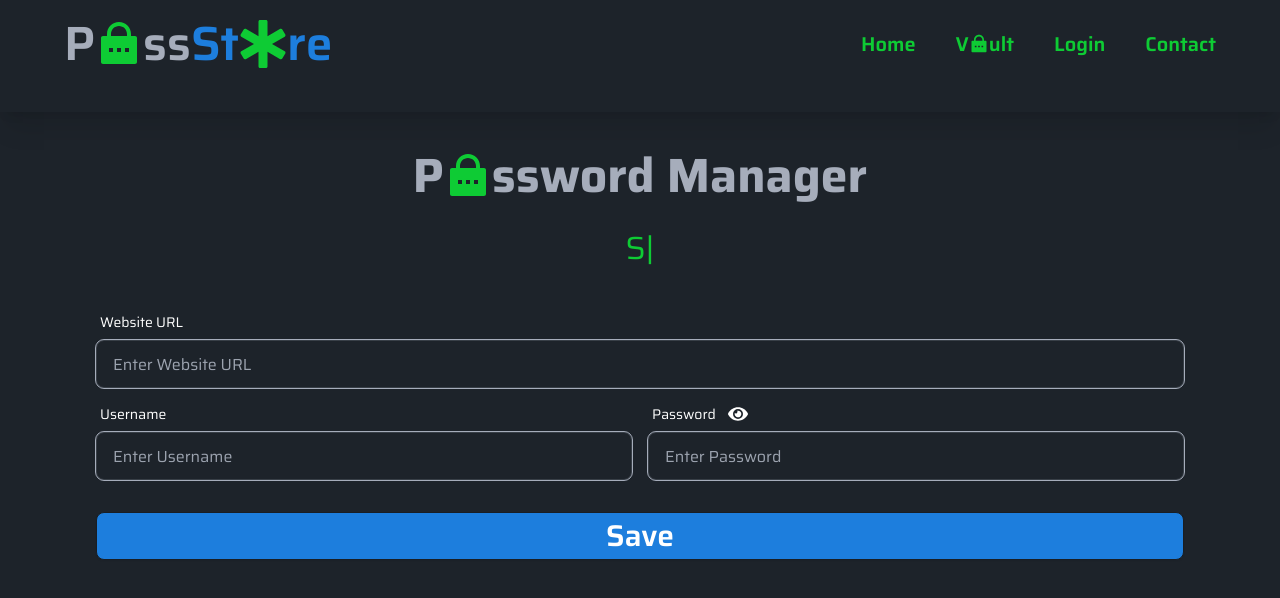
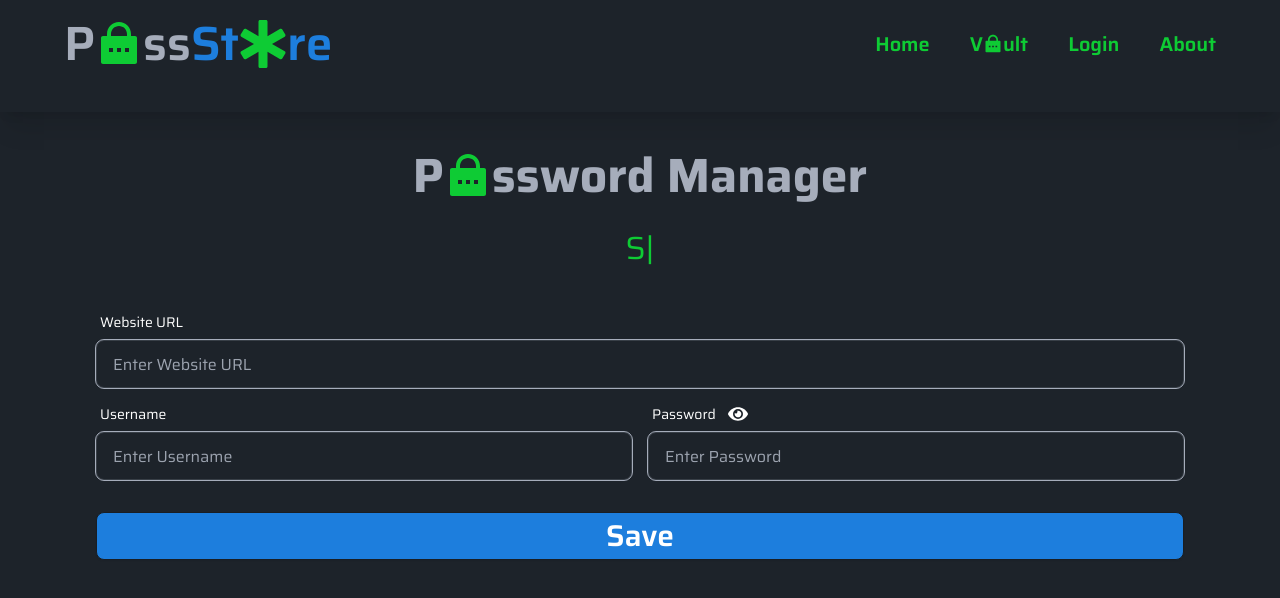
Before and after one commit to ammarcse50/password-manager-client, a React (Vite) app: page / in a window 1280 px wide. Shown: the top 598 px of the page. Built offline with nearby package versions, Linux system fonts and the light colour scheme; no server answers.

Commit message:
fix-ui-link-duplicated

```diff
--- /dev/null
+++ b/src/components/About.jsx
@@ -0,0 +1,11 @@
+import React from 'react';
+
+const About = () => {
+    return (
+        <div>
+            <h2>about</h2>
+        </div>
+    );
+};
+
+export default About;
--- a/src/components/Navbar.jsx
+++ b/src/components/Navbar.jsx
@@ -71,12 +71,12 @@ const Navbar = () => {
               Login
             </Link>
           )}
-          <a
-            href=""
+          <Link
+            to="/about"
             className="hover:text-second-color font-semibold md:text-xl"
           >
-            Contact
-          </a>
+           About
+          </Link>
         </div>
       </div>
       <ToastContainer />
--- a/src/components/PassStore.jsx
+++ b/src/components/PassStore.jsx
@@ -1,36 +1,18 @@
 import { useEffect, useState } from "react";
 import axios from "axios";
 import { FaPen } from "react-icons/fa";
-import {
-  Link,
-  Button,
-  Element,
-  Events,
-  animateScroll as scroll,
-  scrollSpy,
-} from "react-scroll";
 
 import { MdOutlineDeleteForever } from "react-icons/md";
-import { Navigate, useLoaderData, useLocation } from "react-router-dom";
+import {  Link, useLocation } from "react-router-dom";
 const PassStore = () => {
   const location = useLocation();
 
+  const [collection, setCollection] = useState([]);
 
 
-  const [collection, setCollection] = useState([]);
 
-  const loadPass = useLoaderData();
 
-  const {_id}= loadPass
-
-    const handleUpdate =(id)=>{
-
-         console.log(id)
-
-         return <Navigate to={`/update/${id}`}></Navigate>
-    }
-
-   // fetch all data
+  // fetch all data
   useEffect(() => {
     axios.get("http://localhost:5000/password").then((res) => {
       setCollection(res.data);
@@ -79,7 +61,6 @@ const PassStore = () => {
                   <Link
                     activeClass="active"
                     to={`/update/${data._id}`}
-
                     spy={true}
                     smooth={true}
                     offset={50}
@@ -88,11 +69,7 @@ const PassStore = () => {
                   >
                     <FaPen className="text-xl text-primary-color" />{" "}
                   </Link>
-                  <a
-                    href=""
-                    onClick={() => handleDelete(data._id)}
-                    className=""
-                  >
+                  <a onClick={() => handleDelete(data._id)} className="">
                     <MdOutlineDeleteForever className="text-3xl text-rose-500" />{" "}
                   </a>
                 </td>
--- a/src/components/PrivateRoute.jsx
+++ b/src/components/PrivateRoute.jsx
@@ -11,7 +11,7 @@ const PrivateRoute = ({ children }) => {
   const { user,loading } = context;
 
   if (loading) {
-    return <span className="loading loading-spinner loading-lg"></span>;
+    return <span className="loading loading-spinner loading-lg text-center"></span>;
   }
 
   if (user) {
--- a/src/main.jsx
+++ b/src/main.jsx
@@ -12,6 +12,7 @@ import Register from "./components/Register.jsx";
 import PrivateRoute from "./components/PrivateRoute.jsx";
 import PassStore from "./components/PassStore.jsx";
 import UpdatePass from "./components/UpdatePass.jsx";
+import About from "./components/About.jsx";
 
 const router = createBrowserRouter([
   {
@@ -40,6 +41,10 @@ const router = createBrowserRouter([
         path: "/register",
         element: <Register></Register>,
       },
+      {
+        path: "/about",
+        element: <About></About>,
+      },
 
       {
         path: "/update/:id",
```
